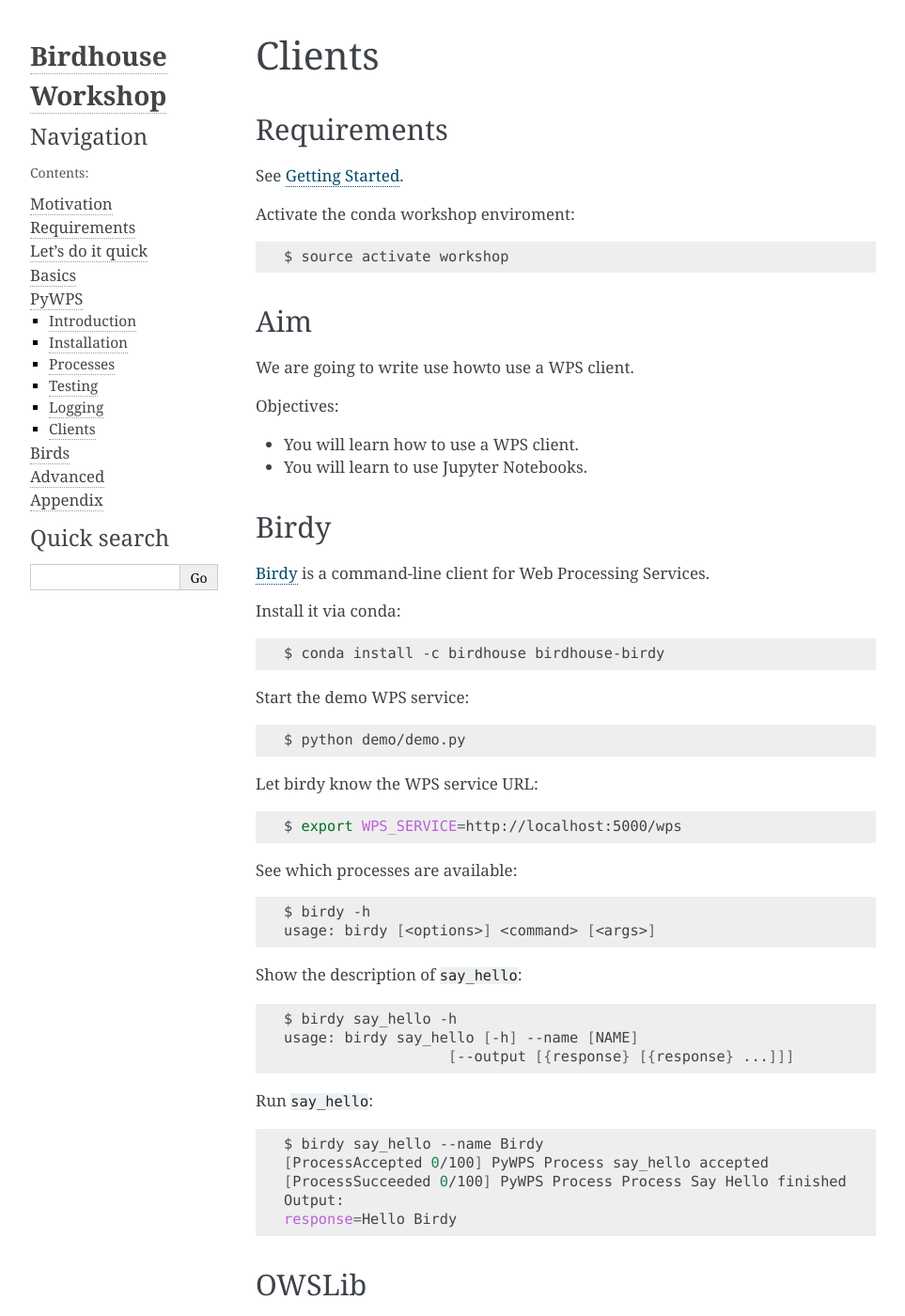
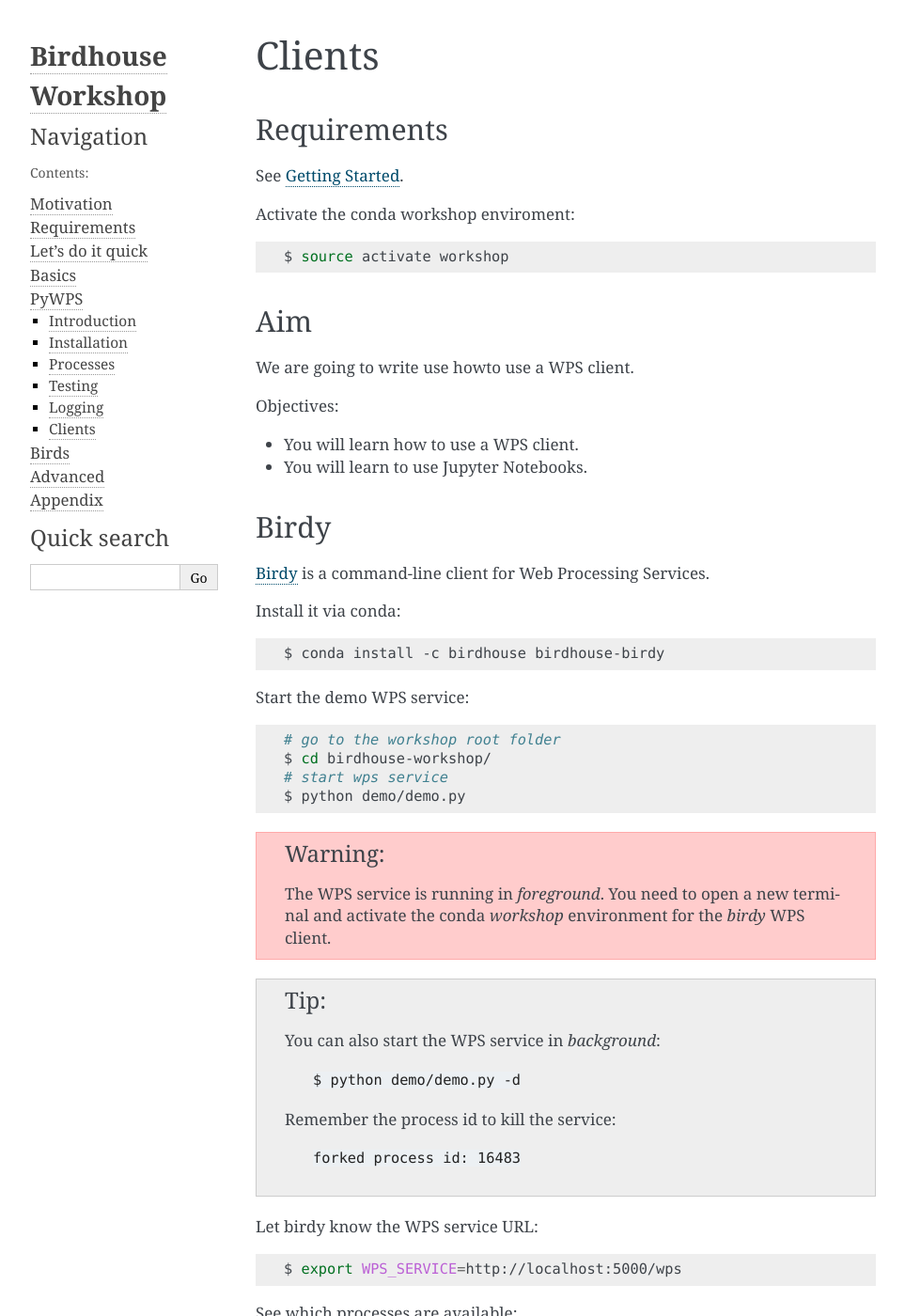
Before and after one commit to bird-house/birdhouse-workshop, a Sphinx documentation site: the page built from docs/source/pywps/clients.rst, in a window 1280 px wide and 1400 px high. Shown: the whole window at 94% size, without its empty margins (148-1111 px from the left). Built offline with Sphinx 7.4.7, drawn with Linux system fonts in a browser that asks for light colours; some of the changed text lies outside the part shown.

Commit message:
update clients

```diff
--- a/docs/source/pywps/clients.rst
+++ b/docs/source/pywps/clients.rst
@@ -8,7 +8,9 @@
 
 See :ref:`prepare`.
 
-Activate the conda workshop enviroment::
+Activate the conda workshop enviroment:
+
+.. code-block:: bash
 
     $ source activate workshop
 
@@ -37,7 +39,25 @@
 
 .. code-block:: bash
 
+    # go to the workshop root folder
+    $ cd birdhouse-workshop/
+    # start wps service
     $ python demo/demo.py
+
+.. warning::
+  The WPS service is running in *foreground*. You need to
+  open a new terminal and activate the conda *workshop* environment
+  for the *birdy* WPS client.
+
+.. tip::
+  You can also start the WPS service in *background*:
+
+    ``$ python demo/demo.py -d``
+
+  Remember the process id to kill the service:
+
+    ``forked process id: 16483``
+
 
 Let birdy know the WPS service URL:
 
@@ -112,15 +135,24 @@
 Phoenix
 -------
 
-Just an online example.
+.. todo::
+  Just an online example.
 
-QGIS
-----
 
-Maybe a screenshot.
+Exercise 1
+----------
 
-Exercise
---------
+.. todo::
+
+  Play with birdy ...
+
+Excercise 2
+-----------
+
+.. todo::
+
+  Start the demo service with the processes from the tutorial and call ``simple_plot``
+  with *birdy*.
 
 Links
 -----
```
Also changed, not shown: other parts of docs/source/pywps/clients.rst (+3 -0 lines).
